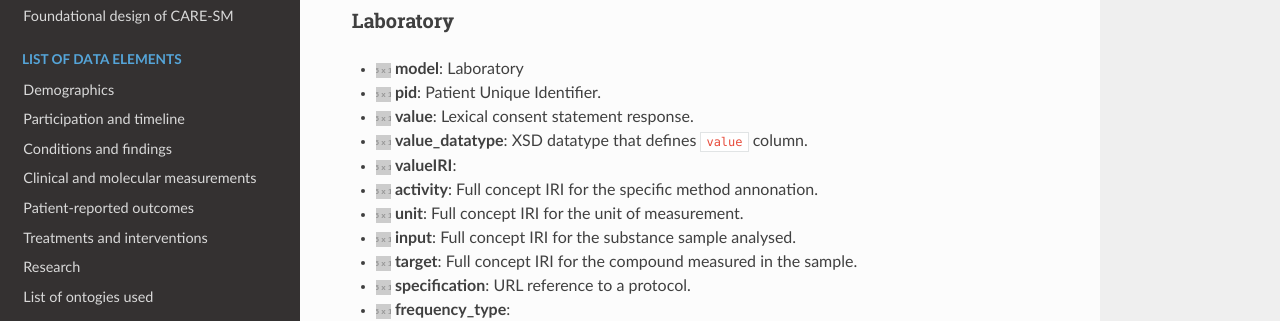
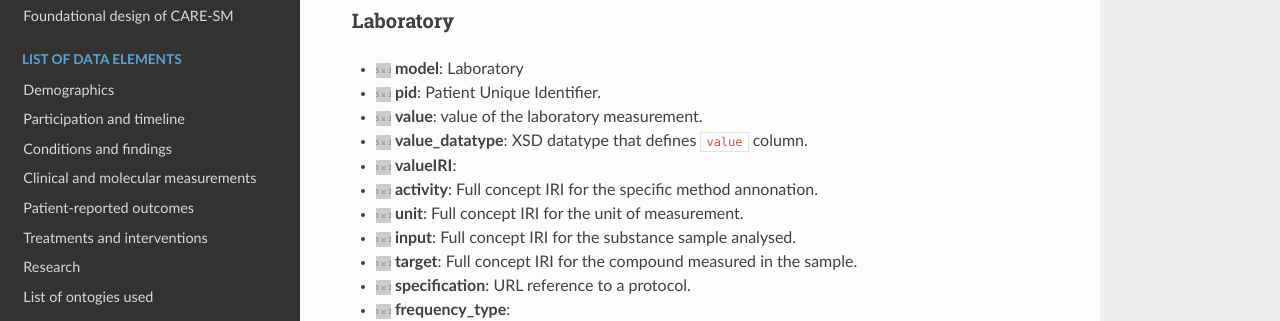
Before and after one commit to CARE-SM/CARE-SM-docs, a Sphinx documentation site: the page built from docs/glossary.md, in a window 1280 px wide and 900 px high, scrolled down 10053 px. Shown: the part 151-472 px from the top of the window. Built offline with Sphinx 7.4.7 and the Read the Docs theme 3.1.0, drawn with Linux system fonts in a browser that asks for light colours.

Commit message:
Minor glossary typos

```diff
--- a/docs/glossary.md
+++ b/docs/glossary.md
@@ -393,7 +393,7 @@ This guide explains how to structure, populate, and utilize CSV files for patien
 
 - ![](https://placehold.co/15x15/1589F0/1589F0.png) **model**: Laboratory
 - ![](https://placehold.co/15x15/1589F0/1589F0.png) **pid**: Patient Unique Identifier.
-- ![](https://placehold.co/15x15/1589F0/1589F0.png) **value**: Lexical consent statement response.
+- ![](https://placehold.co/15x15/1589F0/1589F0.png) **value**: value of the laboratory measurement.
 - ![](https://placehold.co/15x15/fb9902/fb9902.png) **value_datatype**: XSD datatype that defines `value` column.
 - ![](https://placehold.co/15x15/808080/808080.png) **valueIRI**:
 - ![](https://placehold.co/15x15/fb9902/fb9902.png) **activity**: Full concept IRI for the specific method annonation.
@@ -493,7 +493,7 @@ This guide explains how to structure, populate, and utilize CSV files for patien
 - ![](https://placehold.co/15x15/1589F0/1589F0.png) **pid**: Patient Unique Identifier.
 - ![](https://placehold.co/15x15/1589F0/1589F0.png) **value**: Prescribed or Administrated dose value.
 - ![](https://placehold.co/15x15/1589F0/1589F0.png) **value_datatype**: XSD datatype that defines `value` column type.
-- ![](https://placehold.co/15x15/808080/808080.png) **valueIRI**: Full concept IRI for the definition of the type of medication. (Drug Prescription or Administration).**
+- ![](https://placehold.co/15x15/1589F0/1589F0.png) **valueIRI**: Full concept IRI for the definition of the type of medication. (Drug Prescription or Administration).**
 - ![](https://placehold.co/15x15/fb9902/fb9902.png) **activity**: Full concept IRI for the route of administration.
 - ![](https://placehold.co/15x15/1589F0/1589F0.png) **unit**: Full concept IRI for the unit of measurement.
 - ![](https://placehold.co/15x15/808080/808080.png) **input**:
```
